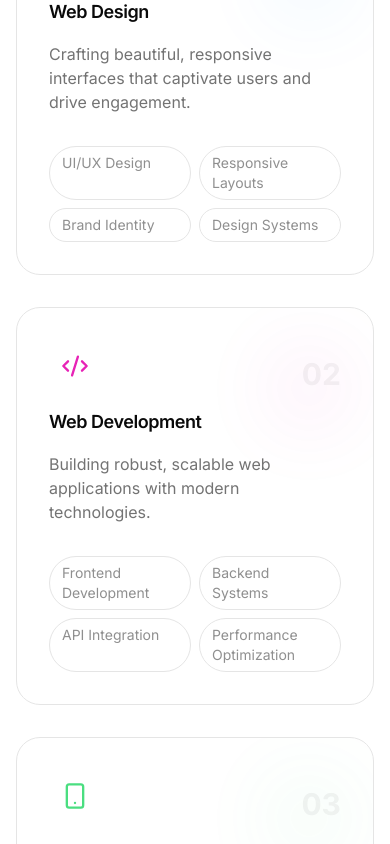
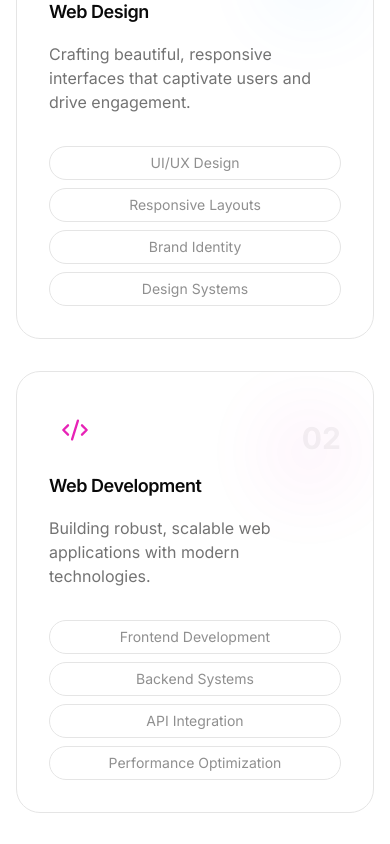
Before and after one commit to sebastiankehle/webvise-landing-page, a Next.js app: page / in a window 390 px wide. Shown: the part 3980-4824 px from the top of the page. Built offline with nearby package versions, Linux system fonts and the light colour scheme.

Commit message:
mobile improvements

```diff
--- a/src/components/sections/services.tsx
+++ b/src/components/sections/services.tsx
@@ -74,13 +74,14 @@ export function Services({ id }: ServicesProps) {
                   </h3>
                   <p className="text-muted-foreground">{service.description}</p>
 
-                  <ul className="grid grid-cols-2 gap-2 pt-4">
+                  <ul className="grid gap-2 pt-4 sm:grid-cols-2">
                     {service.features.map((feature) => (
                       <li
                         key={feature}
                         className={cn(
                           "rounded-full border px-3 py-1.5 text-sm",
-                          "text-muted-foreground/80"
+                          "text-muted-foreground/80",
+                          "flex items-center justify-center text-center"
                         )}
                       >
                         {feature}
```
